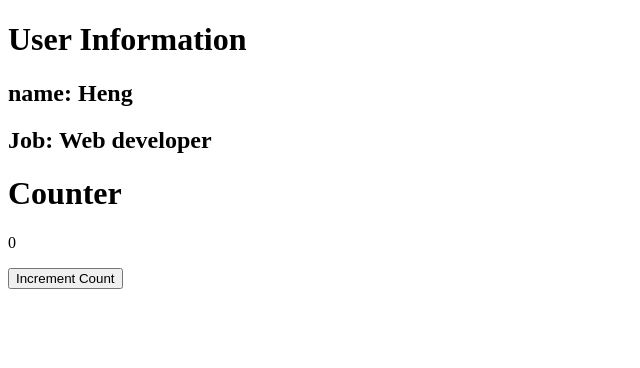
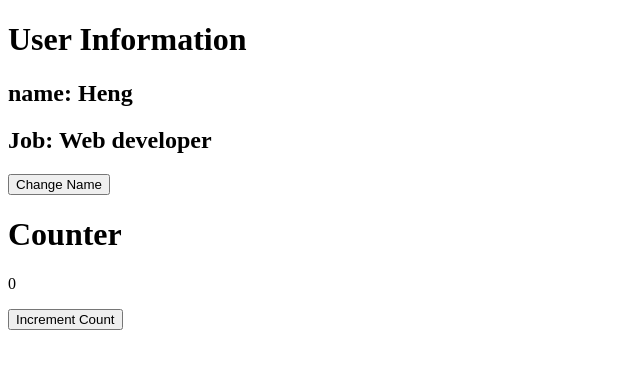
Before and after one commit to hengputh52/vue-fundamental, a Vue app: page / in a window 1280 px wide. Shown: the top 368 px of the page, without its empty margins (0-640 px from the left). Built offline with nearby package versions, Linux system fonts and the light colour scheme; the HTML template or start-up script is replaced by a standard one.

Commit message:
emit feature

```diff
--- a/src/App.vue
+++ b/src/App.vue
@@ -34,12 +34,16 @@ export default {
     }
   },
   computed: {
-    userInformation()
-    {
+    userInformation() {
       return {
         name: this.userData.name,
         job: this.userData.job
       }
+    }
+  },
+  methods: {
+    changeName() {
+      this.userData.name = 'Charlie'
     }
   }
 }
@@ -48,8 +52,8 @@ export default {
 </script>
 
 <template>
-   <!-- <User :name="userData.name" :job="userData.job"/> -->
-   <User :user="userInformation"/>
+  <!-- <User :name="userData.name" :job="userData.job"/> -->
+  <User :user="userInformation" @change-name="changeName"/>
   <Counter />
   <MovieList :movies="movies" />
 </template>
--- a/src/components/User.vue
+++ b/src/components/User.vue
@@ -16,7 +16,8 @@ export default {
             type: String,
             required: true
         },
-    }
+    },
+    emits: ['change-name']
 }
 </script>
 
@@ -27,6 +28,7 @@ export default {
 
     <h2>name: {{ user.name }}</h2>
     <h2>Job: {{ user.job }}</h2>
+    <button @click="$emit('change-name')">Change Name</button>
     <!-- <ul>
         <li v-for="tech in user.favoriteFrameWork">
             {{tech }}
```
